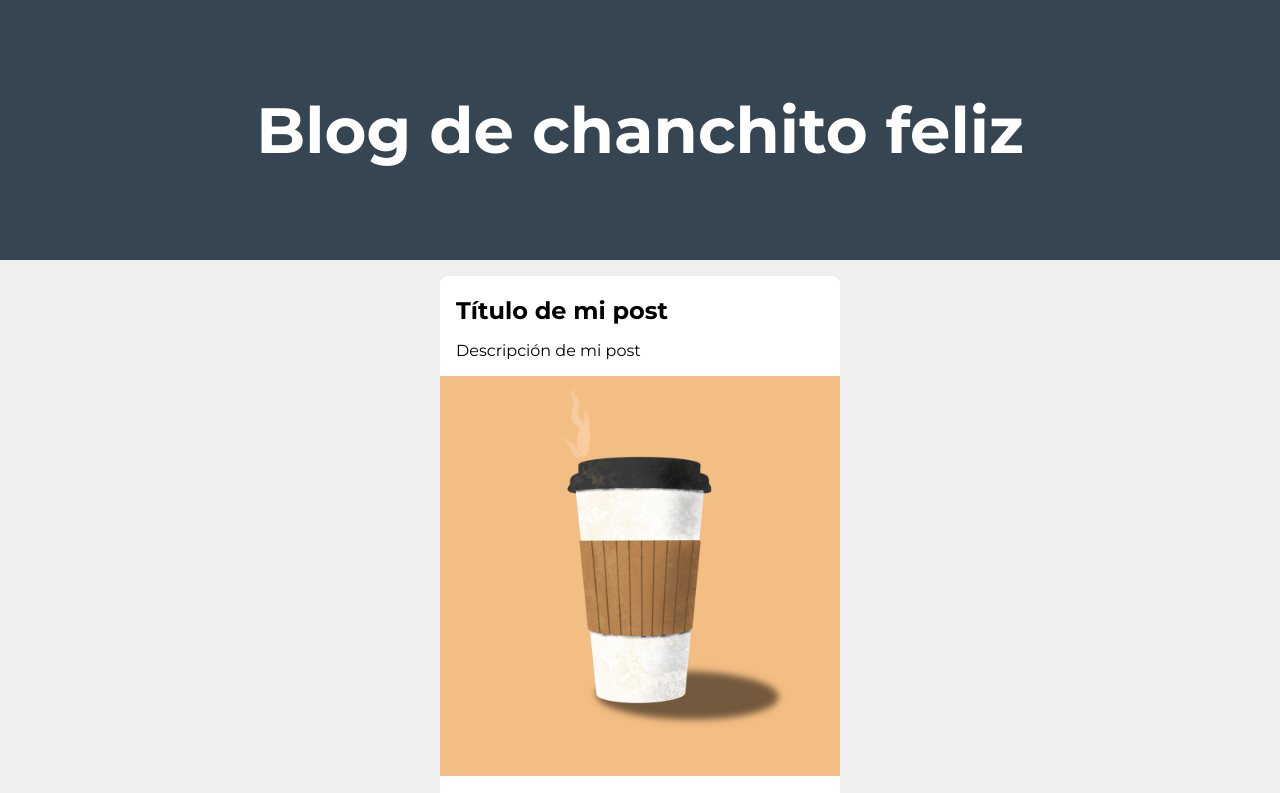
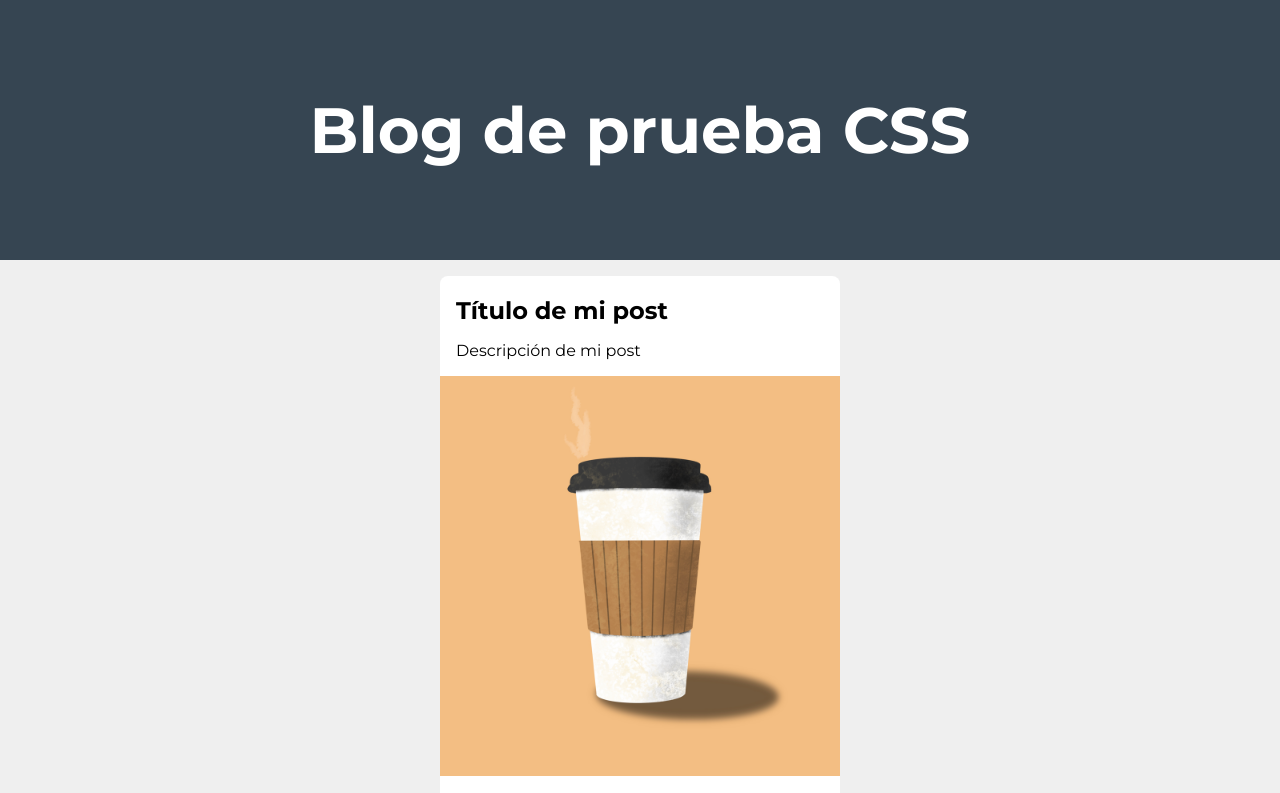
Before and after one commit to BHO1597/CSS, a plain HTML site: page blog.html in a window 1280 px wide. Shown: the top 793 px of the page. Drawn offline with Linux system fonts and the light colour scheme.

Commit message:
actualizando blog.html

```diff
--- a/blog.html
+++ b/blog.html
@@ -9,7 +9,7 @@
 </head>
 <body>
     <header>
-        <h1 id="titulo">Blog de chanchito feliz</h1>
+        <h1 id="titulo">Blog de prueba CSS</h1>
     </header>
     <section class="container">
         <article class="post">
```
